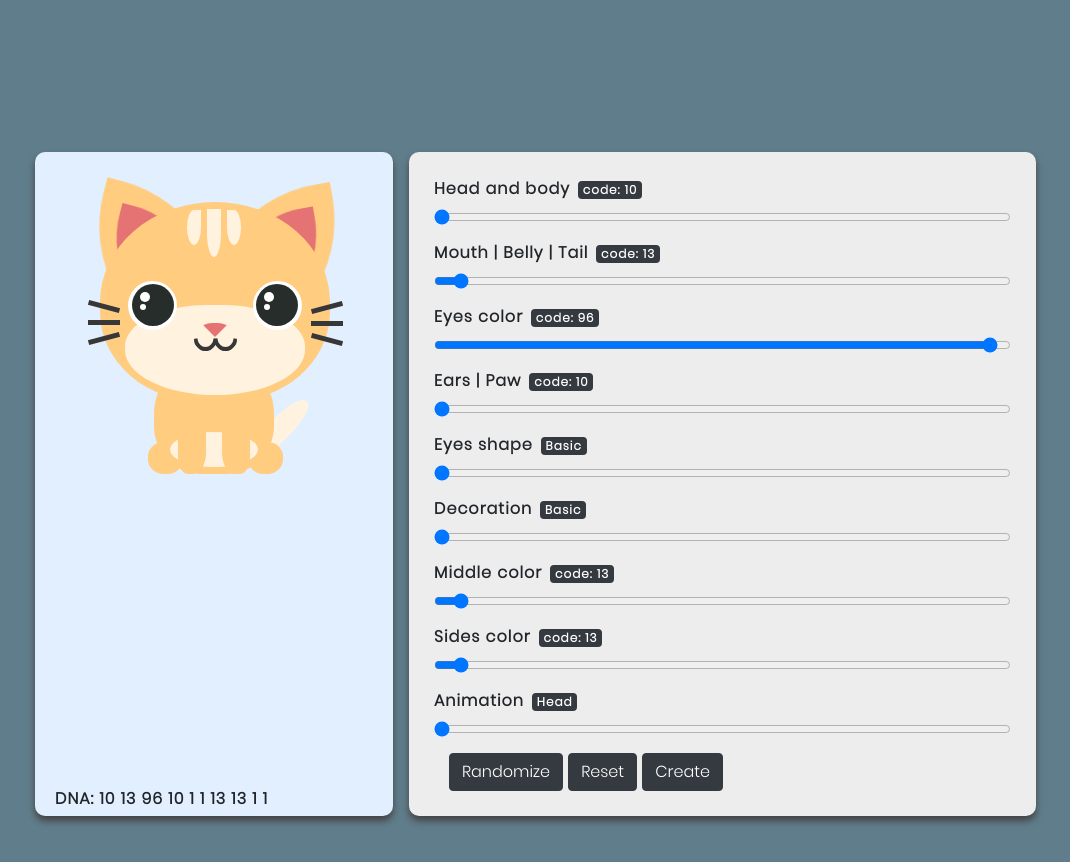
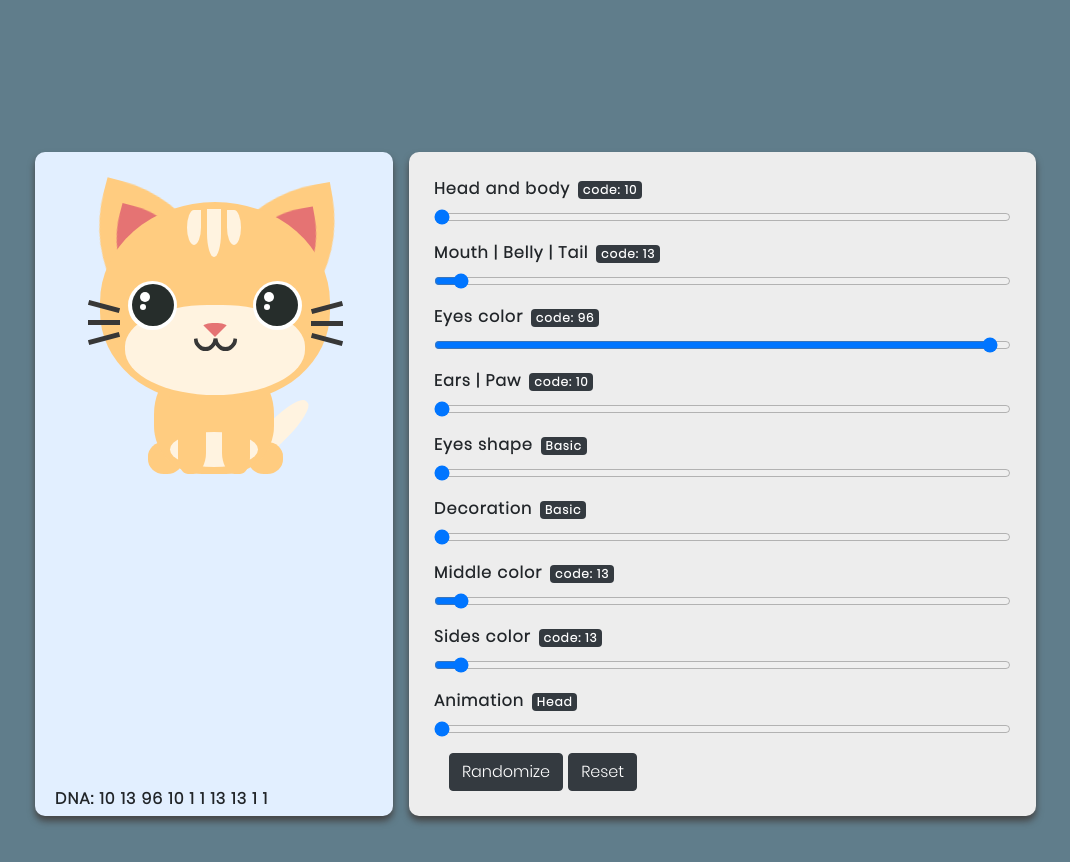
Before and after one commit to ignashub/css-cats, a plain HTML site: page index.html in a window 1280 px wide. Shown: the whole page, without its empty margins (76-1146 px from the left). Drawn offline with Linux system fonts and the light colour scheme.

Commit message:
removal of a button

```diff
--- a/index.html
+++ b/index.html
@@ -135,7 +135,6 @@
                 <div class="col-lg-7">
                     <button id="random" type="button" class="btn btn-dark">Randomize</button>
                     <button id="reset" type="button" class="btn btn-dark">Reset</button>
-                    <button type="button" class="btn btn-dark">Create</button>
                 </div>
             </div>
 
```
